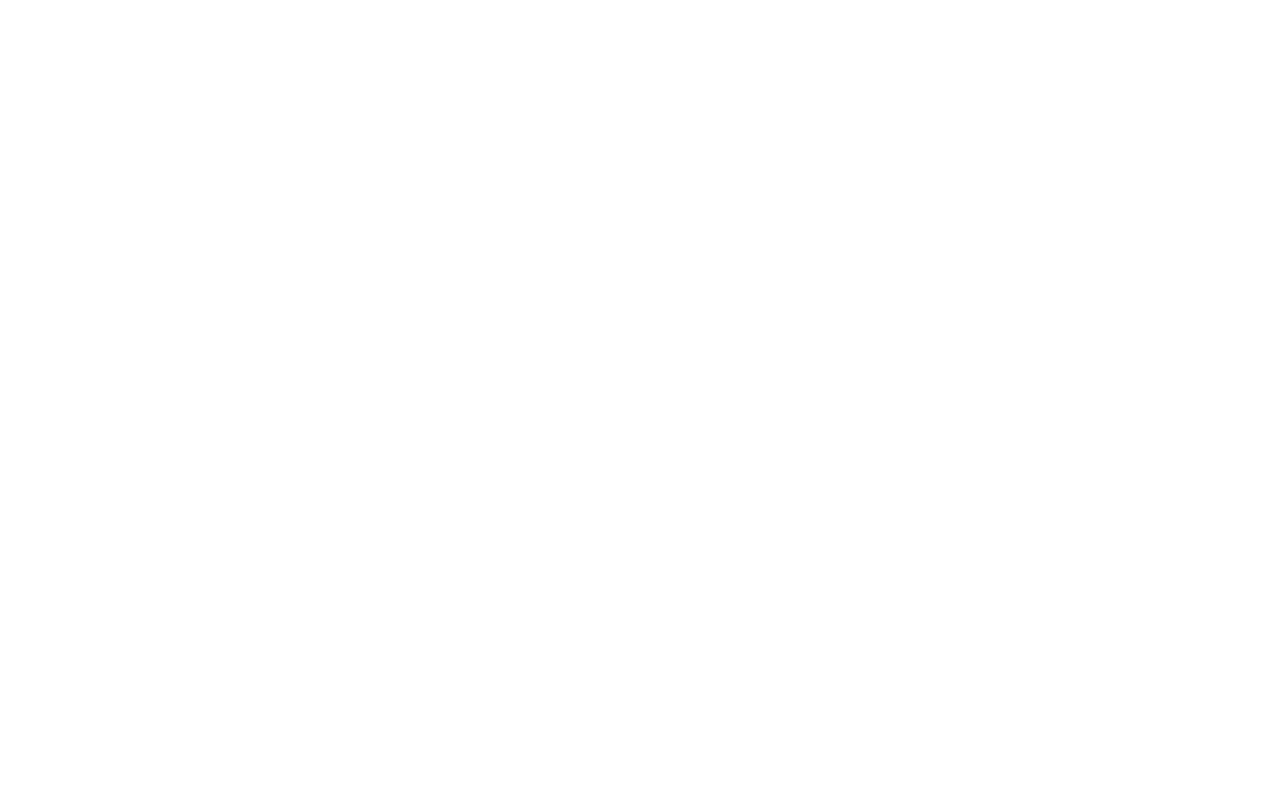
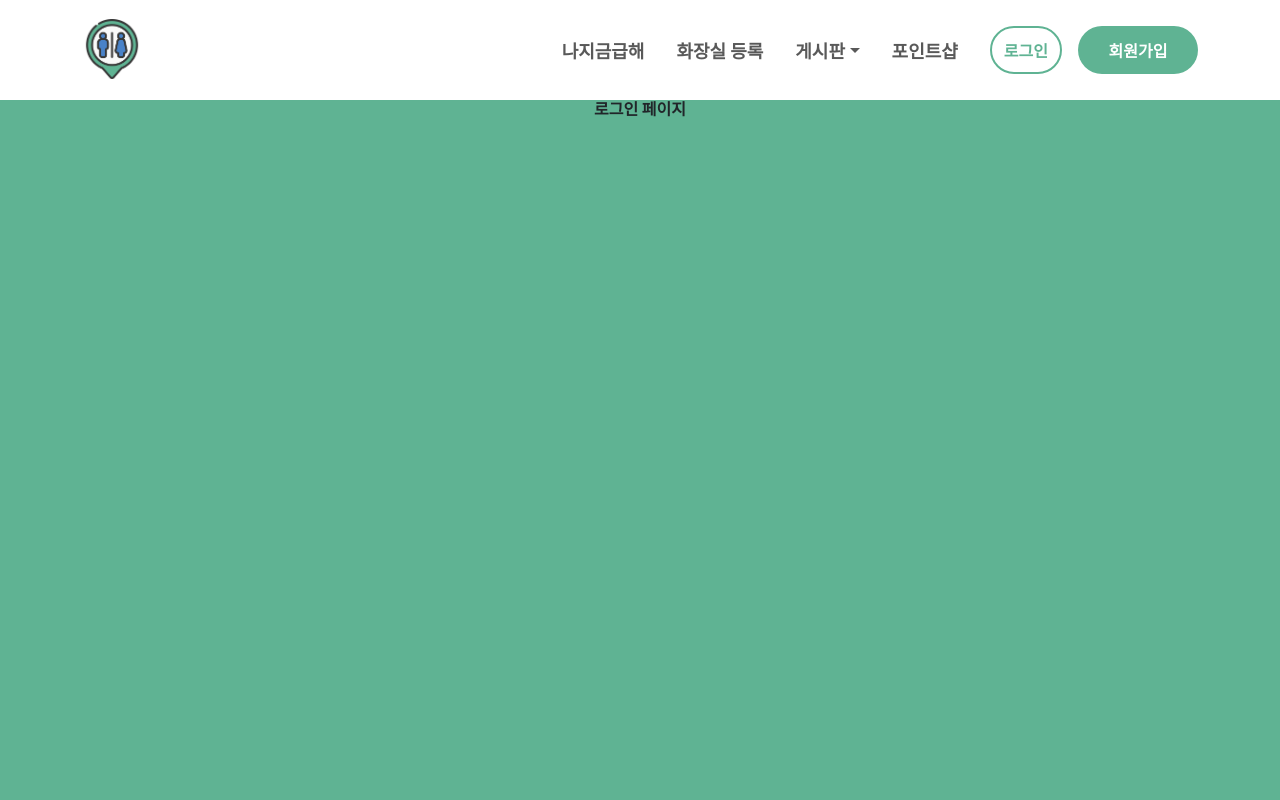
Before and after one commit to lis2s2/emergency-frontend.project, a React (Create React App) app: page /login in a window 1280 px wide. Before the commit this address had no page. Shown: the top 800 px of the page. Built offline with nearby package versions, Linux system fonts and the light colour scheme.

Commit message:
6/25 로그인, 회원 등록 컴포넌트 추가

```diff
--- a/src/App.js
+++ b/src/App.js
@@ -3,6 +3,8 @@
 import { Reset } from "styled-reset";
 import Layout from "./pages/Layout";
 import Main from "./pages/Main";
+import Login from "./component/Login";
+import Register from "./component/Register";
 
 const GlobalStyle = createGlobalStyle`
   body {
@@ -42,6 +44,9 @@
       <Routes>
         <Route path="/" element={<Layout />}>
           <Route index element={<Main />} />
+          <Route path="login" element={<Login />} />
+          <Route path="register" element={<Register />} />
+
         </Route>
       </Routes>
     </>
--- a/src/component/Header.jsx
+++ b/src/component/Header.jsx
@@ -37,6 +37,7 @@
   border-radius: 24px;
   height: 48px;
   font-size: 16px;
+  width: 120px;
 
 
 `;
@@ -60,7 +61,7 @@
                 <NavDropdown.Item className="py-2 align-self-center">뉴스 게시판</NavDropdown.Item>
               </NavDropdown>
               <Nav.Link href="#pricing" className="ms-3 align-self-center">포인트샵</Nav.Link>
-              <LoginBtn className="ms-3" variant="outline-success">로그인</LoginBtn>
+              <LoginBtn className="ms-4" variant="outline-success">로그인</LoginBtn>
               <RegBtn className="ms-3" variant="success">회원가입</RegBtn>
             </Nav>
           </Container>
--- /dev/null
+++ b/src/component/Login.jsx
@@ -0,0 +1,19 @@
+import styled from "styled-components";
+
+
+const LoginContainer = styled.div`
+  width: 100%;
+  max-width: 1440px;
+  background-color: #5FB393;
+  min-height: 820px;
+`
+
+function Login() {
+  return (
+    <LoginContainer>
+      로그인 페이지
+    </LoginContainer>
+  );
+};
+
+export default Login;
--- /dev/null
+++ b/src/component/Register.jsx
@@ -0,0 +1,19 @@
+import styled from "styled-components";
+
+
+const RegisterContainer = styled.div`
+  width: 100%;
+  max-width: 1440px;
+  background-color: #5FB393;
+  min-height: 820px;
+`
+
+function Register() {
+  return (
+    <RegisterContainer>
+      회원가입 페이지
+    </RegisterContainer>
+  );
+};
+
+export default Register;
```
